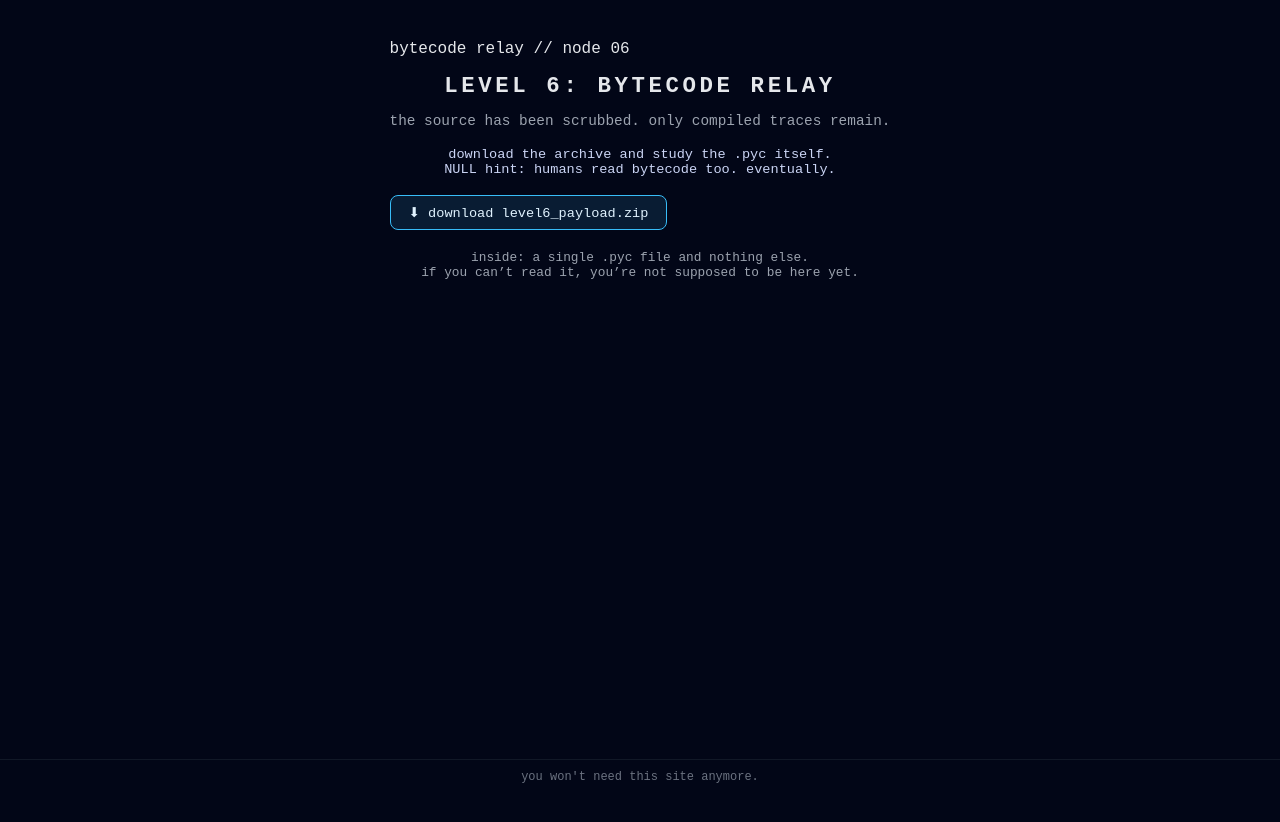
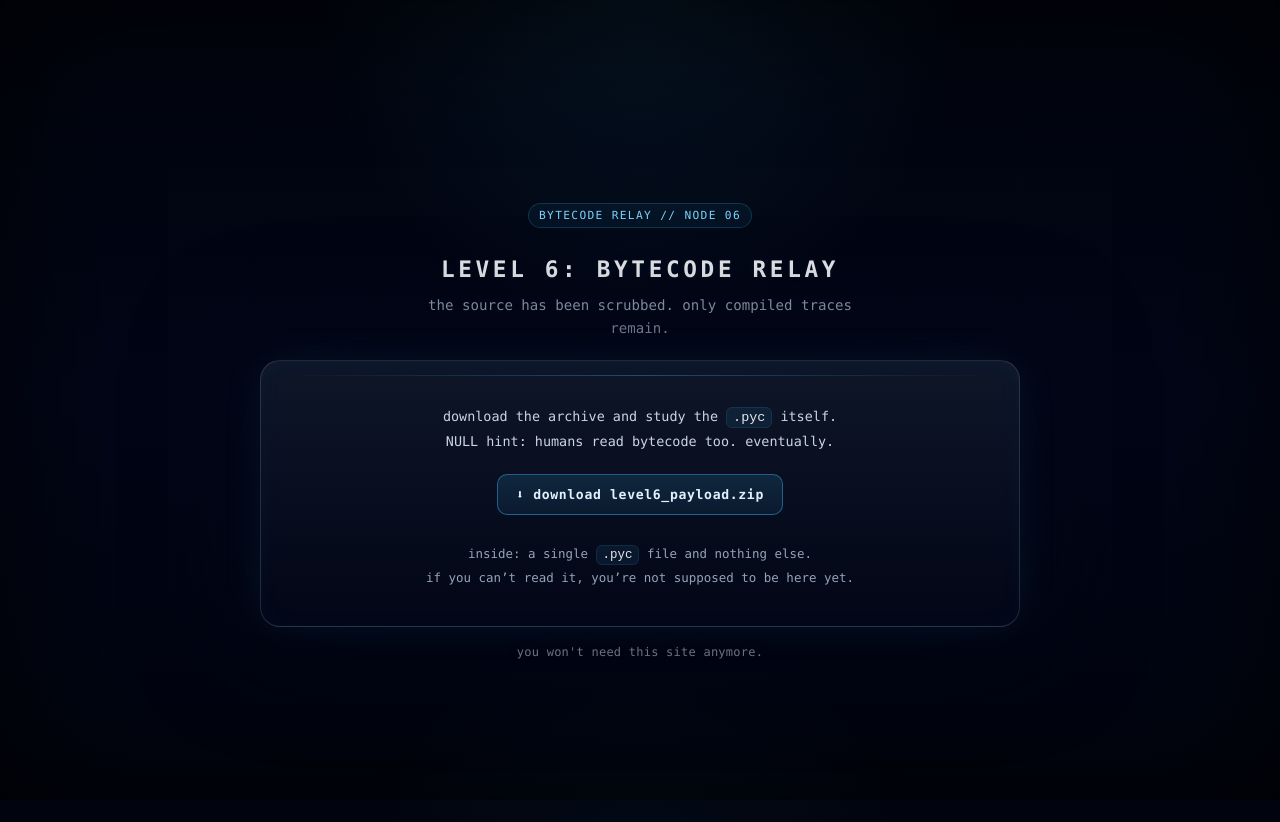
Before and after one commit to MadManMax123/lvl6, a plain HTML site: page index.html in a window 1280 px wide. Before the commit the page ends 800 px from the top, so only its background shows below. Drawn offline with Linux system fonts and the light colour scheme.

Commit message:
Update style.css

```diff
--- a/style.css
+++ b/style.css
@@ -1,74 +1,249 @@
-/* === LEVEL 6 BYTECODE RELAY PAGE === */
-
+/* =========================
+   LEVEL 6 PAGE
+========================= */
 body.lvl6-page {
   min-height: 100vh;
-  margin: 0;
-  background: #020617;
-  color: #e5e7eb;
-  font-family: "JetBrains Mono", "Fira Code", monospace;
+  padding: 28px;
   display: flex;
   flex-direction: column;
+  justify-content: center;
+  position: relative;
+  overflow-x: hidden;
+  background:
+    radial-gradient(circle at top, rgba(56, 189, 248, 0.08) 0%, transparent 30%),
+    radial-gradient(circle at bottom, rgba(56, 189, 248, 0.03) 0%, transparent 25%),
+    linear-gradient(180deg, #01040d 0%, #020617 45%, #01040d 100%);
+  color: #e5e7eb;
+  font-family: "JetBrains Mono", "Fira Code", ui-monospace, SFMono-Regular, Menlo, Consolas, monospace;
 }
 
+/* ambient overlays */
+.noise-overlay {
+  position: fixed;
+  inset: 0;
+  pointer-events: none;
+  opacity: 0.05;
+  background-image:
+    radial-gradient(rgba(255, 255, 255, 0.14) 0.5px, transparent 0.7px);
+  background-size: 4px 4px;
+  animation: noiseShift 0.28s steps(2) infinite;
+}
+
+@keyframes noiseShift {
+  0% { transform: translate(0, 0); }
+  25% { transform: translate(-1px, 1px); }
+  50% { transform: translate(1px, -1px); }
+  75% { transform: translate(1px, 1px); }
+  100% { transform: translate(0, 0); }
+}
+
+.scanlines {
+  position: fixed;
+  inset: 0;
+  pointer-events: none;
+  opacity: 0.14;
+  background: repeating-linear-gradient(
+    to bottom,
+    rgba(255,255,255,0.025) 0px,
+    rgba(255,255,255,0.025) 1px,
+    transparent 2px,
+    transparent 4px
+  );
+}
+
+.vignette {
+  position: fixed;
+  inset: 0;
+  pointer-events: none;
+  box-shadow: inset 0 0 140px rgba(0, 0, 0, 0.72);
+}
+
+/* =========================
+   WRAPPER
+========================= */
 .lvl6-wrapper {
-  flex: 1;
-  max-width: 720px;
+  position: relative;
+  z-index: 1;
+  width: min(760px, 94vw);
   margin: 0 auto;
-  padding: 40px 20px 20px;
+}
+
+.lvl6-header {
+  text-align: center;
+  margin-bottom: 20px;
+}
+
+.lvl6-tag {
+  display: inline-block;
+  margin-bottom: 12px;
+  padding: 5px 10px;
+  border-radius: 999px;
+  border: 1px solid rgba(56, 189, 248, 0.2);
+  background: rgba(56, 189, 248, 0.06);
+  color: #7dd3fc;
+  font-size: 0.7rem;
+  letter-spacing: 0.12em;
+  text-transform: uppercase;
 }
 
 .lvl6-wrapper h1 {
-  font-size: 1.4rem;
+  text-align: center;
+  font-size: clamp(1.08rem, 2vw, 1.42rem);
   letter-spacing: 0.16em;
   text-transform: uppercase;
   margin-bottom: 12px;
-  text-align: center;
+  color: #e5e7eb;
+  text-shadow: 0 0 10px rgba(56, 189, 248, 0.08);
 }
 
 .lvl6-sub {
   text-align: center;
-  font-size: 0.9rem;
-  color: #9ca3af;
-  margin-bottom: 18px;
+  font-size: 0.88rem;
+  color: #94a3b8;
+  line-height: 1.65;
+  max-width: 54ch;
+  margin: 0 auto;
+}
+
+/* =========================
+   PANEL
+========================= */
+.lvl6-panel {
+  position: relative;
+  padding: 30px 28px 24px;
+  border-radius: 20px;
+  border: 1px solid rgba(148, 163, 184, 0.22);
+  background:
+    linear-gradient(180deg, rgba(15, 23, 42, 0.96), rgba(2, 6, 23, 0.96));
+  box-shadow:
+    0 0 40px rgba(56, 189, 248, 0.08),
+    0 0 120px rgba(2, 6, 23, 0.92),
+    inset 0 0 24px rgba(56, 189, 248, 0.04);
+  backdrop-filter: blur(6px);
+  text-align: center;
+  overflow: hidden;
+}
+
+.lvl6-panel::before {
+  content: "";
+  position: absolute;
+  top: 14px;
+  left: 18px;
+  right: 18px;
+  height: 1px;
+  background: linear-gradient(
+    90deg,
+    transparent,
+    rgba(56, 189, 248, 0.45),
+    transparent
+  );
+  opacity: 0.75;
+  pointer-events: none;
 }
 
 .lvl6-hint {
-  font-size: 0.85rem;
-  color: #cbd5f5;
-  margin-bottom: 18px;
-  text-align: center;
+  font-size: 0.84rem;
+  line-height: 1.8;
+  color: #cbd5e1;
+  margin-bottom: 20px;
+}
+
+.lvl6-hint code,
+.lvl6-note code {
+  color: #e5e7eb;
+  background: rgba(56, 189, 248, 0.08);
+  padding: 2px 6px;
+  border-radius: 6px;
+  border: 1px solid rgba(56, 189, 248, 0.12);
 }
 
 .lvl6-download {
   display: inline-block;
-  margin: 0 auto 10px;
-  padding: 8px 18px;
-  border-radius: 8px;
-  border: 1px solid #38bdf8;
-  background: rgba(56, 189, 248, 0.12);
+  margin: 0 auto 16px;
+  padding: 12px 18px;
+  border-radius: 10px;
+  border: 1px solid rgba(56, 189, 248, 0.42);
+  background:
+    linear-gradient(180deg, rgba(56, 189, 248, 0.14), rgba(56, 189, 248, 0.08));
   color: #e0f2fe;
-  font-size: 0.85rem;
+  font-size: 0.82rem;
+  font-weight: 600;
+  letter-spacing: 0.05em;
+  text-transform: lowercase;
   text-decoration: none;
-  text-align: center;
-  transition: all 0.2s ease;
+  transition:
+    background 0.2s ease,
+    box-shadow 0.2s ease,
+    border-color 0.2s ease,
+    transform 0.2s ease;
 }
 
 .lvl6-download:hover {
-  background: rgba(56, 189, 248, 0.25);
-  box-shadow: 0 0 10px rgba(56, 189, 248, 0.5);
+  background:
+    linear-gradient(180deg, rgba(56, 189, 248, 0.22), rgba(56, 189, 248, 0.14));
+  border-color: rgba(103, 232, 249, 0.7);
+  box-shadow: 0 0 14px rgba(56, 189, 248, 0.28);
+  transform: translateY(-1px);
+}
+
+.lvl6-download:active {
+  transform: translateY(0);
 }
 
 .lvl6-note {
-  margin-top: 10px;
-  font-size: 0.8rem;
-  color: #9ca3af;
-  text-align: center;
+  font-size: 0.78rem;
+  line-height: 1.75;
+  color: #94a3b8;
 }
 
+/* =========================
+   FOOTER
+========================= */
 .lvl6-footer {
+  position: relative;
+  z-index: 1;
+  margin-top: 18px;
+  padding-bottom: 10px;
+  text-align: center;
   font-size: 0.75rem;
   color: #6b7280;
-  text-align: center;
-  padding: 10px 0 16px;
-  border-top: 1px solid #111827;
+  letter-spacing: 0.02em;
+  text-shadow: 0 0 10px rgba(2, 6, 23, 0.7);
 }
+
+/* =========================
+   RESPONSIVE
+========================= */
+@media (max-width: 640px) {
+  body.lvl6-page {
+    padding: 16px;
+  }
+
+  .lvl6-panel {
+    padding: 24px 18px 20px;
+    border-radius: 16px;
+  }
+
+  .lvl6-wrapper h1 {
+    font-size: 1rem;
+    letter-spacing: 0.12em;
+  }
+
+  .lvl6-sub {
+    font-size: 0.82rem;
+  }
+
+  .lvl6-hint {
+    font-size: 0.79rem;
+  }
+
+  .lvl6-download {
+    width: 100%;
+    font-size: 0.8rem;
+  }
+
+  .lvl6-note,
+  .lvl6-footer {
+    font-size: 0.74rem;
+  }
+}
```
